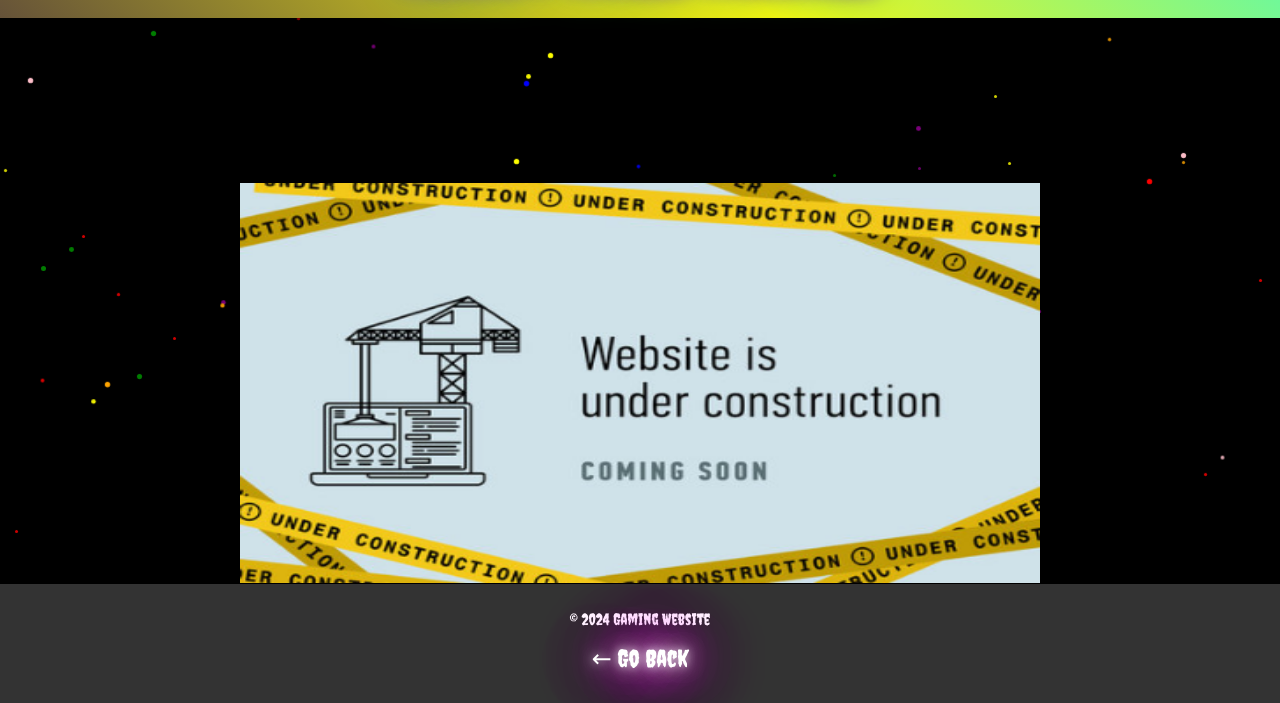
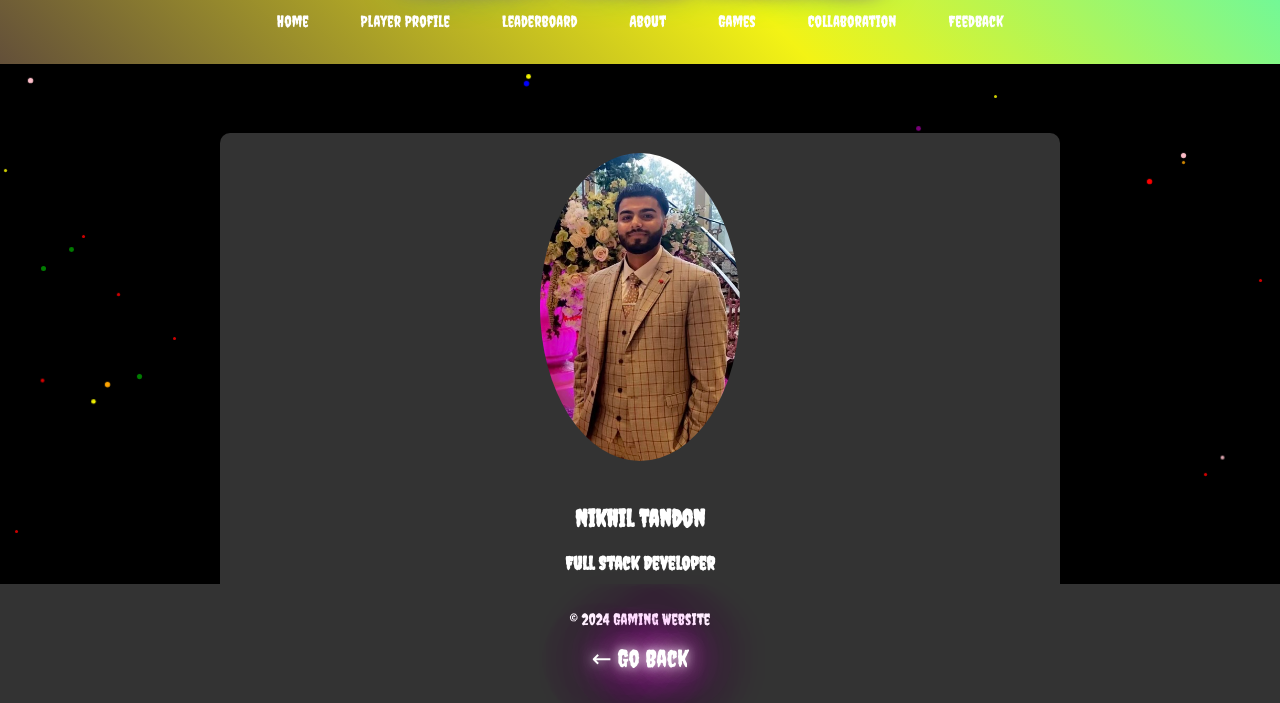
Before and after one commit to ntandon2025/NikkidatikkiApp, a website: page about.html in a window 1280 px wide. Shown: the part 97-800 px from the top of the page. Drawn offline with Linux system fonts and the light colour scheme.

Commit message:
About page done and nav bar

```diff
--- a/about.html
+++ b/about.html
@@ -3,17 +3,41 @@
 <head>
     <meta charset="UTF-8">
     <meta name="viewport" content="width=device-width, initial-scale=1.0">
-    <title>About Maze Mirage  </title>
+    <title>About Maze Mirage</title>
     <link href="https://fonts.googleapis.com/css2?family=Creepster&display=swap" rel="stylesheet">
     <link rel="stylesheet" href="styles.css">
 </head>
 <body>
     <header class="disco-theme2">
-        <h1>About Maze Mirage </h1>
+        <h1>About Maze Mirage</h1>
+        <nav id="navbar">
+            <ul>
+                <li><a href="home.html">Home</a></li>
+                <li><a href="profile.html">Player Profile</a></li>
+                <li><a href="leaderboard.html">Leaderboard</a></li>
+                <li><a href="about.html">About</a></li>
+                <li><a href="games.html">Games</a></li>
+                <li><a href="collaboration.html">Collaboration</a></li>
+                <li><a href="feedback.html">Feedback</a></li>
+            </ul>
+        </nav>
     </header>
-    <div id="under-construction-container">
-        <img src="underconstruction.png" alt="Under Construction" id="under-construction-image">
-    </div>
+
+    <section class="content-container">
+        <div class="personal-info">
+            <img src="nikki.jpg" alt="Nikhil Tandon" class="profile-photo">
+            <h2>Nikhil Tandon</h2>
+            <h3>Full Stack Developer </h3>
+
+            <p>Hello! I'm Nikhil Tandon, the brain behind the enchanting labyrinths of Maze Mirage. Passionate about gaming and creating immersive experiences, I've dedicated my time to crafting mazes that challenge and delight players worldwide.</p>
+        </div>
+
+        <div class="about-game">
+            <h2>Influence in Maze Mirage</h2>
+            <p>My journey began with a simple concept: to revolutionize how we experience games. Inspired by classic maze designs and modern interactive storytelling, I developed Maze Mirage to offer a unique blend of puzzle-solving and adventure, pushing the boundaries of conventional gaming.</p>
+        </div>
+    </section>
+
     <div class="starlight-background">
         <!-- Stars will be generated by JavaScript -->
     </div>
@@ -21,7 +45,6 @@
     <footer>
         <p>&copy; 2024 Gaming Website</p>
         <div class="back-arrow" onclick="window.history.back();">← Go Back</div>
-
     </footer>
 
     <script src="script.js"></script>
--- a/styles.css
+++ b/styles.css
@@ -621,3 +621,30 @@ body {
     height: 100%;
     z-index: -1;
 }
+
+/* Container for the main content */
+.content-container {
+    display: flex;
+    flex-direction: column;
+    align-items: center;
+    padding: 150px 20px 40px;
+    max-width: 800px;
+    margin: 0 auto;
+}
+
+/* Personal info and game influence sections */
+.personal-info, .about-game {
+    background-color: #333; /* Light background for text sections */
+    padding: 20px;
+    margin-bottom: 20px;
+    border-radius: 10px;
+    box-shadow: 0 4px 8px rgba(0,0,0,0.3);
+    width: 100%;
+}
+
+.profile-photo {
+    max-width: 200px; /* Responsive image width */
+    height: auto;
+    border-radius: 50%; /* Circular image */
+    margin-bottom: 20px; /* Space between image and text */
+}
```
Also changed, not shown: collaboration.html (+11 -0 lines), feedback.html (+11 -0 lines), games.html (+11 -0 lines), leaderboard.html (+11 -0 lines), profile.html (+11 -0 lines), nikki.jpg (added).
